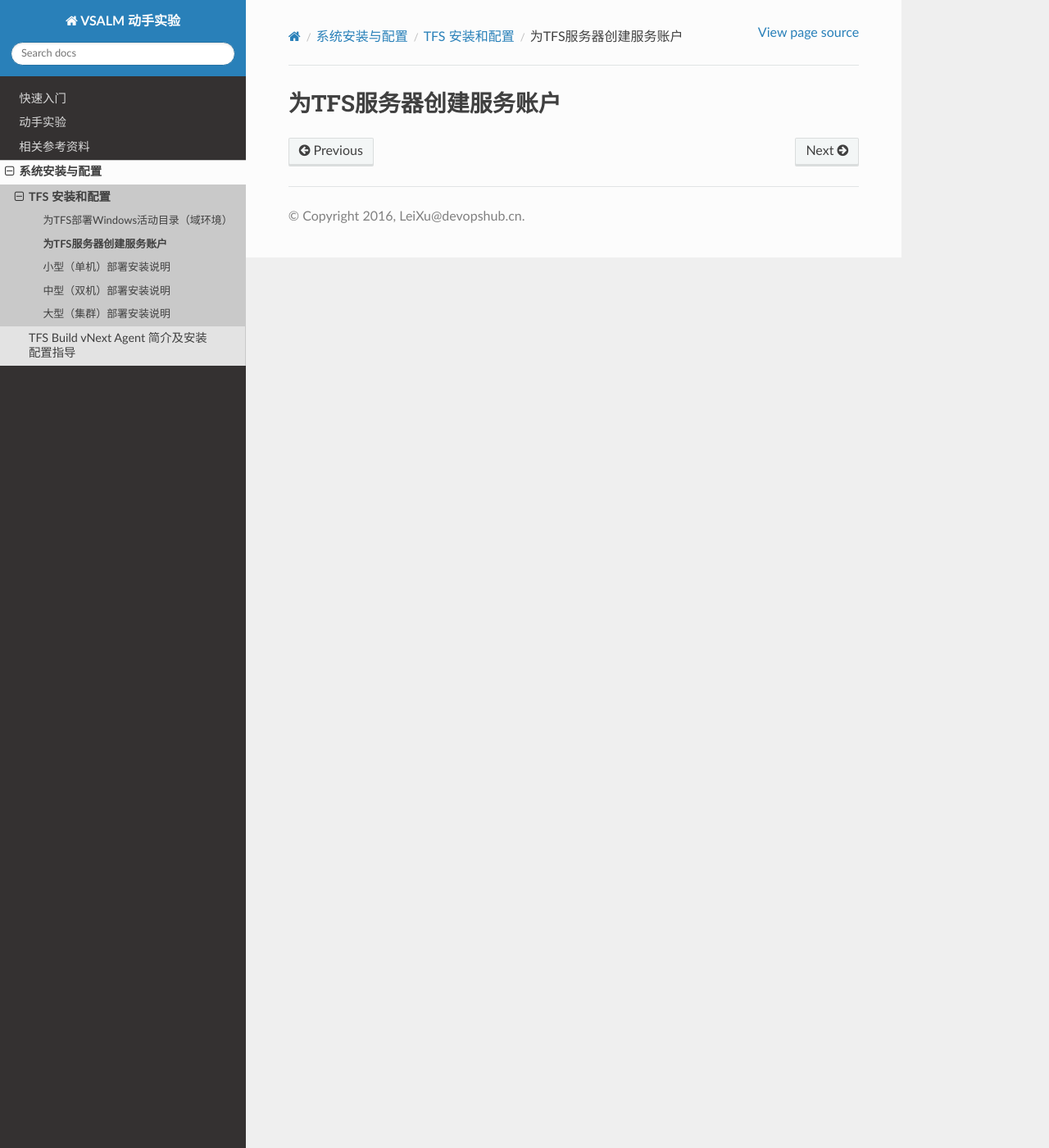
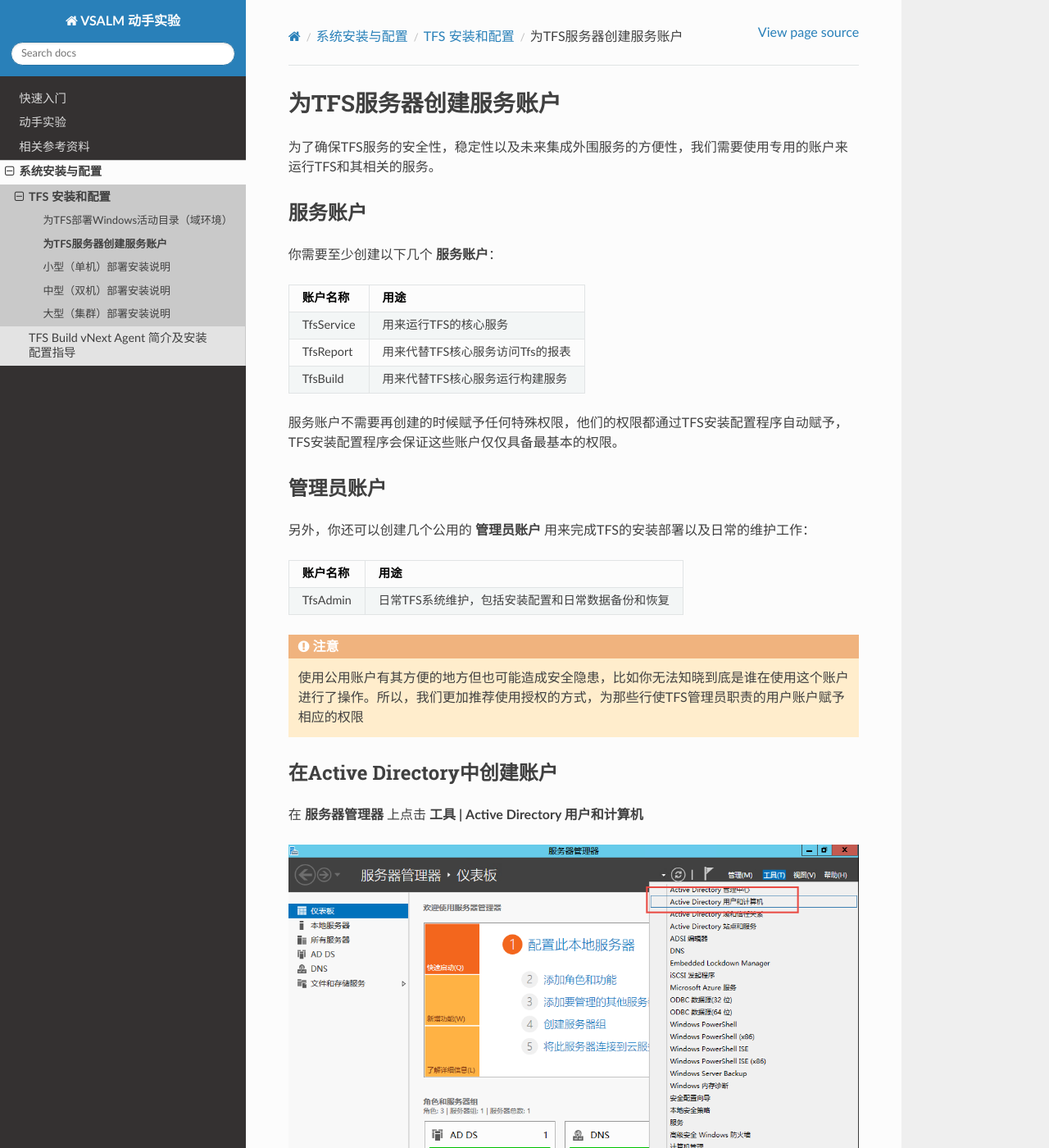
Before and after one commit to ups216/vsalm-hols, a Sphinx documentation site: the page built from docs/sysadmin/tfs-installation-accounts.rst, in a window 1280 px wide and 1400 px high. Shown: the whole window at 82% size. Built offline with Sphinx 7.4.7 and the Read the Docs theme 2.0.0, drawn with Linux system fonts in a browser that asks for light colours; the version number could not be read and is left out; some of the changed text lies outside the part shown.

Commit message:
added tfs accounts configuration procedures

```diff
--- a/docs/sysadmin/tfs-installation-accounts.rst
+++ b/docs/sysadmin/tfs-installation-accounts.rst
@@ -1,2 +1,77 @@
 为TFS服务器创建服务账户
 ^^^^^^^^^^^^^^^^^^^^^^
+
+为了确保TFS服务的安全性，稳定性以及未来集成外围服务的方便性，我们需要使用专用的账户来运行TFS和其相关的服务。
+
+服务账户
+++++++++++++++++++++++++++
+
+你需要至少创建以下几个 **服务账户**：
+
+================    ===========
+账户名称             用途
+================    ===========
+TfsService          用来运行TFS的核心服务
+TfsReport           用来代替TFS核心服务访问Tfs的报表
+TfsBuild            用来代替TFS核心服务运行构建服务
+================    ===========
+
+服务账户不需要再创建的时候赋予任何特殊权限，他们的权限都通过TFS安装配置程序自动赋予，TFS安装配置程序会保证这些账户仅仅具备最基本的权限。
+
+管理员账户
+++++++++++++++++++++++++++
+
+另外，你还可以创建几个公用的 **管理员账户** 用来完成TFS的安装部署以及日常的维护工作：
+
+================    ===========
+账户名称             用途
+================    ===========
+TfsAdmin            日常TFS系统维护，包括安装配置和日常数据备份和恢复
+================    ===========
+
+.. attention::
+    使用公用账户有其方便的地方但也可能造成安全隐患，比如你无法知晓到底是谁在使用这个账户进行了操作。所以，我们更加推荐使用授权的方式，为那些行使TFS管理员职责的用户账户赋予相应的权限
+
+在Active Directory中创建账户
+++++++++++++++++++++++++++++
+
+在 **服务器管理器** 上点击 **工具 | Active Directory 用户和计算机**
+
+.. figure:: images/ad-account-001.png
+
+在 **Active Directory 用户和计算机** 中，右键点击 **vsalm.local**，选择 **新建 | 组织单位 **
+
+.. figure:: images/ad-account-002.png
+
+在弹出的 **新建对象 - 组织单位** 对话框中，输入 **TFS**作为名称并点击　**确定**
+
+.. figure:: images/ad-account-003.png
+
+右键单击 **TFS** 这个组织单位，选择 **新建 | 用户**
+
+.. figure:: images/ad-account-004.png
+
+按照你要创建的账户名称填写表单，并点击 **下一步**
+
+.. figure:: images/ad-account-005-1.png
+
+填写密码，并仅仅勾选以下两个选项
+
+[x] 用户不能更改密码
+[x] 密码永不过期
+
+.. figure:: images/ad-account-005-2.png
+
+.. attention::
+
+    对于 **服务账户** 来说，如果密码过期会造成服务失效。建议选定密码永不过期选项，如果你的组织有其他关于密码安全性的要求，则请按照要求进行配置。
+
+重复以上方法，创建下列用户
+
+.. figure:: images/ad-account-005-2.png
+
+这些用户中除了TfsAdmin是公用的管理员账户，其他的都是服务账户，对于服务账户，我们不需要赋予任何特殊的权限，但是对管理员账户，我们需要赋予Domain Admins组权限。
+
+.. figure:: images/ad-account-007.png
+
+至此，我们就完成了TFS安装部署所需要的账户配置。
--- a/docs/sysadmin/tfs-installation-ad.rst
+++ b/docs/sysadmin/tfs-installation-ad.rst
@@ -113,3 +113,5 @@
     ================    ===========
 
 .. figure:: images/ad-username.png
+
+至此，我们就为TFS的安装部署准备好了Acitve Directory域环境。
```
Also changed, not shown: docs/sysadmin/images/ad-account-001.png (added), docs/sysadmin/images/ad-account-002.png (added), docs/sysadmin/images/ad-account-003.png (added), docs/sysadmin/images/ad-account-004.png (added), docs/sysadmin/images/ad-account-005-1.png (added), docs/sysadmin/images/ad-account-005-2.png (added), docs/sysadmin/images/ad-account-006.png (added), docs/sysadmin/images/ad-account-007.png (added).
